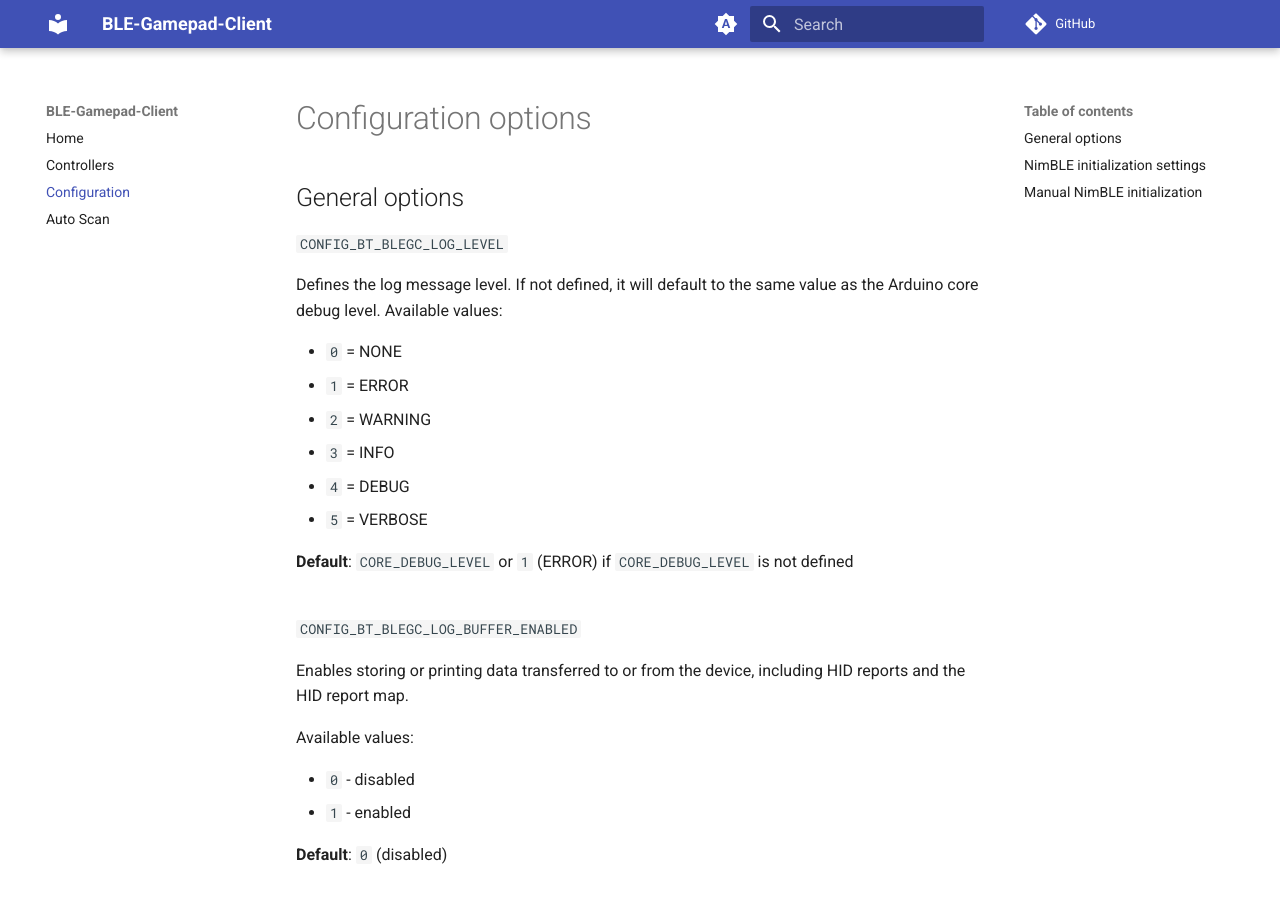
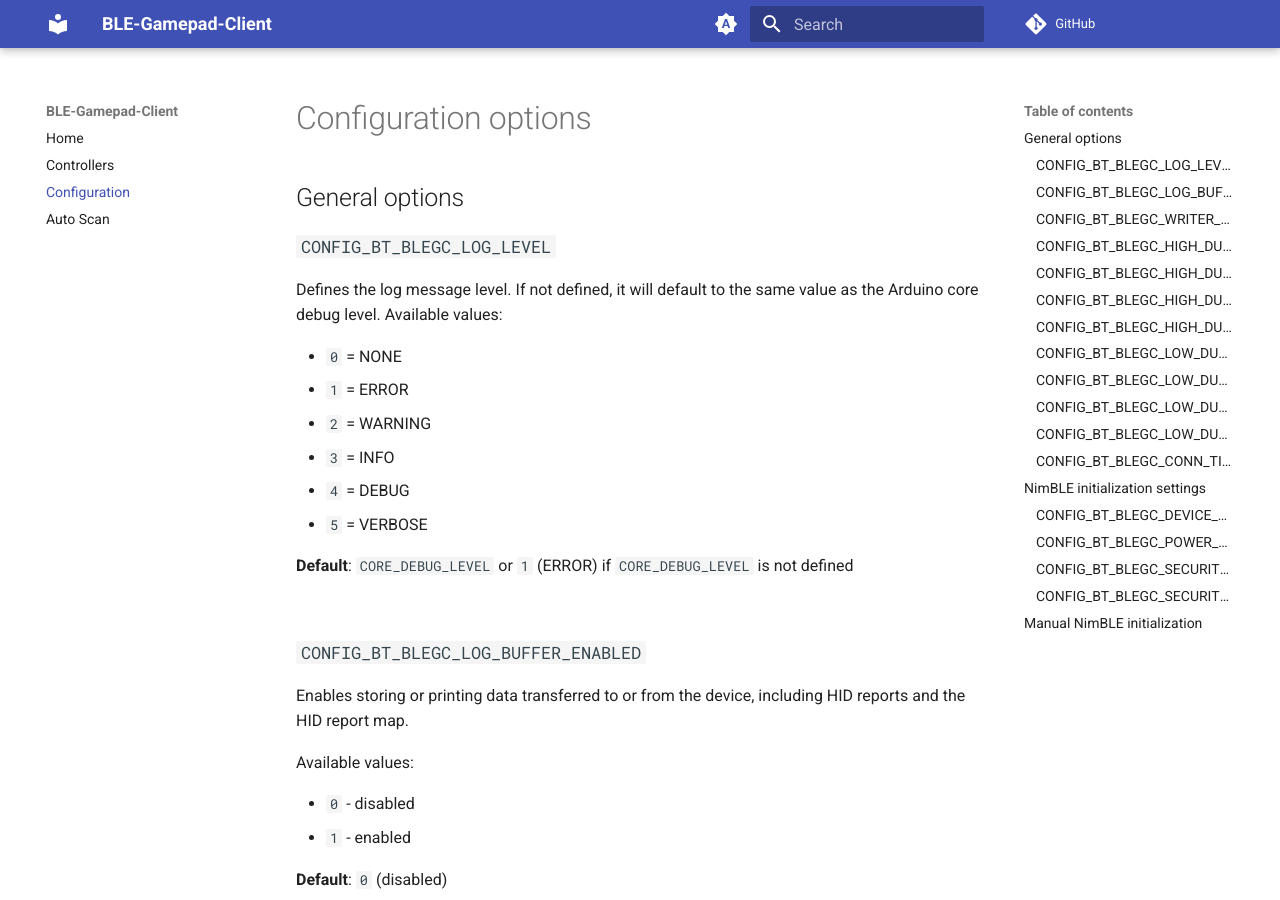
Before and after one commit to tbekas/BLE-Gamepad-Client, an MkDocs documentation site: the page built from docs/configuration.md, in a window 1280 px wide and 900 px high. Built offline with MkDocs 1.6.1 and Material for MkDocs 9.7.7, drawn with Linux system fonts in a browser that asks for light colours; comment, search, counter and statistics services are not loaded.

Commit message:
Change formatting of config docs (#105)

```diff
--- a/docs/configuration.md
+++ b/docs/configuration.md
@@ -2,7 +2,7 @@
 
 ## General options
 
-`CONFIG_BT_BLEGC_LOG_LEVEL`
+### `CONFIG_BT_BLEGC_LOG_LEVEL`
 
 Defines the log message level. If not defined, it will default to the same value as the Arduino core debug level.
 Available values:
@@ -17,7 +17,7 @@ Available values:
 **Default**: `CORE_DEBUG_LEVEL` or `1` (ERROR) if `CORE_DEBUG_LEVEL` is not defined
 <br/>
 
-`CONFIG_BT_BLEGC_LOG_BUFFER_ENABLED`
+### `CONFIG_BT_BLEGC_LOG_BUFFER_ENABLED`
 
 Enables storing or printing data transferred to or from the device, including HID reports and the HID report map.
 
@@ -29,32 +29,32 @@ Available values:
 **Default**: `0` (disabled)
 <br/>
 
-`CONFIG_BT_BLEGC_WRITER_BUFFER_MAX_CAPACITY`
+### `CONFIG_BT_BLEGC_WRITER_BUFFER_MAX_CAPACITY`
 
 Maximum capacity, in bytes, of the internal buffer used to send data to the controller.
 **Default**: 1024
 <br/>
 
-`CONFIG_BT_BLEGC_HIGH_DUTY_SCAN_DURATION_MS`
+### `CONFIG_BT_BLEGC_HIGH_DUTY_SCAN_DURATION_MS`
 
 Duration, in milliseconds, of the high-duty scan phase. The high-duty scan runs first and is automatically followed by a
 low-duty scan.
 **Default**: `60000` (60 seconds)
 <br/>
 
-`CONFIG_BT_BLEGC_HIGH_DUTY_SCAN_INTERVAL_MS`
+### `CONFIG_BT_BLEGC_HIGH_DUTY_SCAN_INTERVAL_MS`
 
 Time, in milliseconds, between the start of two consecutive scan windows during the high-duty scan phase.
 **Default**: `10` (10 millis)
 <br/>
 
-`CONFIG_BT_BLEGC_HIGH_DUTY_SCAN_WINDOW_MS`
+### `CONFIG_BT_BLEGC_HIGH_DUTY_SCAN_WINDOW_MS`
 
 Duration, in milliseconds, of each scan window during the high-duty scan phase.
 **Default**: `10` (10 millis)
 <br/>
 
-`CONFIG_BT_BLEGC_HIGH_DUTY_SCAN_ACTIVE`
+### `CONFIG_BT_BLEGC_HIGH_DUTY_SCAN_ACTIVE`
 
 Enables or disables active scanning during the high-duty scan phase. When active scanning is enabled, scan response is
 requested from advertisers.
@@ -67,26 +67,26 @@ Available values:
 **Default**: `1` (enabled)
 <br/>
 
-`CONFIG_BT_BLEGC_LOW_DUTY_SCAN_DURATION_MS`
+### `CONFIG_BT_BLEGC_LOW_DUTY_SCAN_DURATION_MS`
 
 Duration, in milliseconds, of the low-duty scan phase. The low-duty scan starts immediately after the high-duty scan
 completes.
 **Default**: `240000` (240 seconds)
 <br/>
 
-`CONFIG_BT_BLEGC_LOW_DUTY_SCAN_INTERVAL_MS`
+### `CONFIG_BT_BLEGC_LOW_DUTY_SCAN_INTERVAL_MS`
 
 Time, in milliseconds, between the start of two consecutive scan windows during the low-duty scan phase.
 **Default**: `1280` (1280 millis)
 <br/>
 
-`CONFIG_BT_BLEGC_LOW_DUTY_SCAN_WINDOW_MS`
+### `CONFIG_BT_BLEGC_LOW_DUTY_SCAN_WINDOW_MS`
 
 Duration, in milliseconds, of each scan window during the low-duty scan phase.
 **Default**: `15` (15 millis)
 <br/>
 
-`CONFIG_BT_BLEGC_LOW_DUTY_SCAN_ACTIVE`
+### `CONFIG_BT_BLEGC_LOW_DUTY_SCAN_ACTIVE`
 
 Enables or disables active scanning during the low-duty scan phase. When active scanning is enabled, scan response is
 requested from advertisers.
@@ -99,7 +99,7 @@ Available values:
 **Default**: `0` (disabled)
 <br/>
 
-`CONFIG_BT_BLEGC_CONN_TIMEOUT_MS`
+### `CONFIG_BT_BLEGC_CONN_TIMEOUT_MS`
 
 Timeout (in milliseconds) for establishing a connection with a peer.
 **Default**: `15000` (15 seconds)
@@ -109,19 +109,19 @@ Timeout (in milliseconds) for establishing a connection with a peer.
 
 ## NimBLE initialization settings
 
-`CONFIG_BT_BLEGC_DEVICE_NAME`
+### `CONFIG_BT_BLEGC_DEVICE_NAME`
 
 Name advertised by the device.
 **Default**: `ESP.getChipModel()`
 <br/>
 
-`CONFIG_BT_BLEGC_POWER_DBM`
+### `CONFIG_BT_BLEGC_POWER_DBM`
 
 Transmission power in dBm.
 **Default**: `0`
 <br/>
 
-`CONFIG_BT_BLEGC_SECURITY_IO_CAP`
+### `CONFIG_BT_BLEGC_SECURITY_IO_CAP`
 
 Defines the local Input/Output capabilities of the device. Each option determines the pairing method:
 
@@ -132,7 +132,7 @@ Defines the local Input/Output capabilities of the device. Each option determine
 **Default**: `BLE_HS_IO_NO_INPUT_OUTPUT` (no screen, no keyboard)
 <br/>
 
-`CONFIG_BT_BLEGC_SECURITY_AUTH`
+### `CONFIG_BT_BLEGC_SECURITY_AUTH`
 
 Bitmap representing the required authentication modes for pairing. Available flags:
 
```
